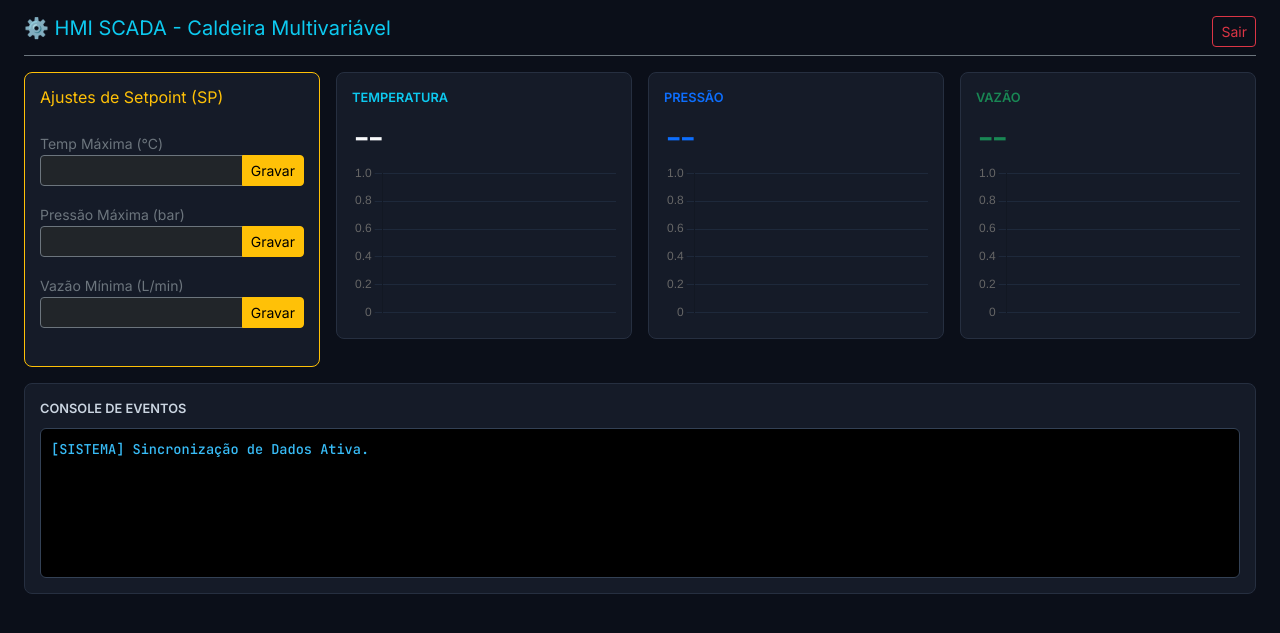
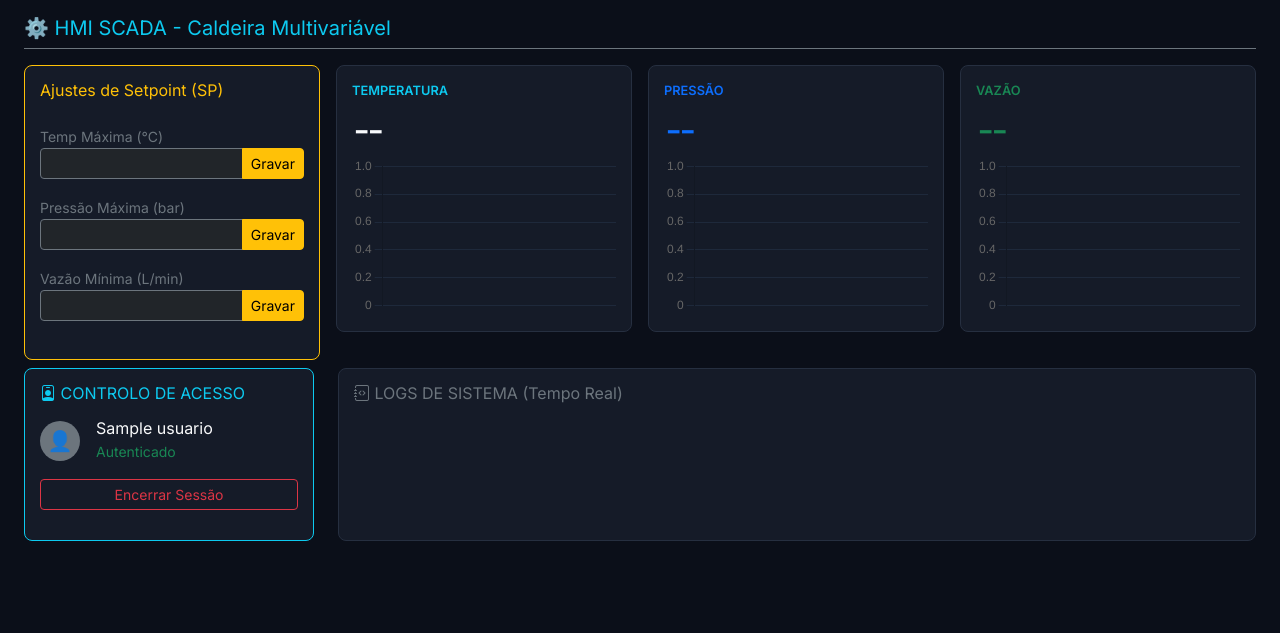
Before and after one commit to luizasilva08/seguranca-da-informacao, a Flask app: template templates/scada.html in a window 1280 px wide. Shown: the top 633 px of the page. Run offline with Flask 3, Linux system fonts and the light colour scheme; the template is opened without the code that fills it: most values are stand-ins (such as "Sample title", 1, 10 or a date in 2020); some libraries are stand-ins or nearby versions.

Commit message:
Sistema SCADA (operador)

```diff
--- a/templates/scada.html
+++ b/templates/scada.html
@@ -1,11 +1,13 @@
 <!DOCTYPE html>
-<html lang="pt-BR">
+<html lang="pt-PT">
 <head>
     <meta charset="UTF-8">
-    <title>HMI SCADA</title>
+    <title>HMI SCADA | Controlo OT</title>
     <link href="https://cdn.jsdelivr.net/npm/bootstrap@5.3.0/dist/css/bootstrap.min.css" rel="stylesheet">
     <link href="https://fonts.googleapis.com/css2?family=Inter:wght@400;600&family=JetBrains+Mono:wght@500;700&display=swap" rel="stylesheet">
+    <link rel="stylesheet" href="https://cdn.jsdelivr.net/npm/bootstrap-icons@1.11.1/font/bootstrap-icons.css">
     <script src="https://cdn.jsdelivr.net/npm/chart.js"></script>
+    <script src="https://cdnjs.cloudflare.com/ajax/libs/crypto-js/4.1.1/crypto-js.min.js"></script>
     <style>
         :root { --bg-dark: #0b0f19; --panel-bg: #151b28; --border-color: #262f40; }
         body { background-color: var(--bg-dark); color: #f8fafc; font-family: 'Inter', sans-serif; }
@@ -16,37 +18,38 @@
         .chart-container { position: relative; height: 160px; width: 100%; }
         .metric-header { font-size: 0.8rem; text-transform: uppercase; color: #94a3b8; font-weight: 600; display: flex; justify-content: space-between; margin-bottom: 10px; }
 
-        .estado-alarme { border-color: #ef4444 !important; box-shadow: inset 0 0 20px rgba(239,68,68,0.1) !important; animation: piscar 1.5s infinite;}
+        .estado-alarme { border-color: #ef4444 !important; box-shadow: inset 0 0 20px rgba(239,68,68,0.2) !important; animation: piscar 1.5s infinite;}
         @keyframes piscar { 50% { border-color: #991b1b !important; } }
 
-        .log-terminal { background: #000; border: 1px solid #334155; border-radius: 6px; padding: 10px; height: 150px; overflow-y: auto; font-family: 'JetBrains Mono', monospace; font-size: 0.85rem; color: #a3e635; }
+        #alerta-mitm {
+            display: none; background-color: #ff0000; color: white; padding: 15px; text-align: center;
+            font-weight: bold; font-size: 1.2rem; text-transform: uppercase; animation: piscar 0.5s infinite;
+        }
     </style>
 </head>
 <body>
 
+<div id="alerta-mitm">⚠️ ATENÇÃO: INTERCETAÇÃO DE REDE (MITM) DETETADA! ASSINATURA DE PACOTE INVÁLIDA. ⚠️</div>
+
 <div class="container-fluid px-4 py-3">
     <div class="d-flex justify-content-between mb-3 border-bottom border-secondary pb-2">
         <h5 class="text-info m-0">⚙️ HMI SCADA - Caldeira Multivariável</h5>
-        <a href="/logout" class="btn btn-outline-danger btn-sm">Sair</a>
     </div>
 
     <div class="row g-3">
         <div class="col-md-3">
             <div class="panel border-warning h-100">
                 <h6 class="text-warning mb-4">Ajustes de Setpoint (SP)</h6>
-
                 <label class="small text-secondary">Temp Máxima (°C)</label>
                 <div class="input-group input-group-sm mb-3">
                     <input type="number" id="sp-temp" class="form-control bg-dark text-white border-secondary">
                     <button class="btn btn-warning" onclick="alterarSetpoint('temp', 'sp-temp')">Gravar</button>
                 </div>
-
                 <label class="small text-secondary">Pressão Máxima (bar)</label>
                 <div class="input-group input-group-sm mb-3">
                     <input type="number" id="sp-pressao" class="form-control bg-dark text-white border-secondary">
                     <button class="btn btn-warning" onclick="alterarSetpoint('pressao', 'sp-pressao')">Gravar</button>
                 </div>
-
                 <label class="small text-secondary">Vazão Mínima (L/min)</label>
                 <div class="input-group input-group-sm mb-2">
                     <input type="number" id="sp-vazao" class="form-control bg-dark text-white border-secondary">
@@ -80,11 +83,30 @@
                 </div>
             </div>
         </div>
+    </div>
 
-        <div class="col-12">
-            <div class="panel">
-                <div class="metric-header" style="color: #cbd5e1;">CONSOLE DE EVENTOS</div>
-                <div id="terminal" class="log-terminal"><div style="color: #38bdf8;">[SISTEMA] Sincronização de Dados Ativa.</div></div>
+    <div class="row mt-2">
+        <div class="col-md-3">
+            <div class="panel border-info h-100">
+                <h6 class="text-info mb-3"><i class="bi bi-person-badge"></i> CONTROLO DE ACESSO</h6>
+                <div class="d-flex align-items-center mb-3">
+                    <div class="bg-secondary rounded-circle me-3" style="width: 40px; height: 40px; display: flex; align-items: center; justify-content: center; font-size: 20px;">
+                        👤
+                    </div>
+                    <div>
+                        <h6 class="mb-0">{{ usuario }}</h6>
+                        <small class="text-success">Autenticado</small>
+                    </div>
+                </div>
+                <a href="/logout" class="btn btn-outline-danger w-100 btn-sm">Encerrar Sessão</a>
+            </div>
+        </div>
+
+        <div class="col-md-9">
+            <div class="panel h-100">
+                <h6 class="text-secondary"><i class="bi bi-journal-code"></i> LOGS DE SISTEMA (Tempo Real)</h6>
+                <div id="lista-logs" style="font-family: 'JetBrains Mono', monospace; font-size: 0.85rem; color: #cbd5e1; height: 95px; overflow-y: auto;">
+                    </div>
             </div>
         </div>
     </div>
@@ -96,19 +118,24 @@
     const cPress = new Chart(document.getElementById('chartPressao').getContext('2d'), { type: 'line', data: { labels: [], datasets: [{ data: [], borderColor: '#3b82f6', tension: 0.3 }] }, options: opts });
     const cVazao = new Chart(document.getElementById('chartVazao').getContext('2d'), { type: 'line', data: { labels: [], datasets: [{ data: [], borderColor: '#10b981', tension: 0.3 }] }, options: opts });
 
-    let stateAlarme = { temp: false, pressao: false, vazao: false };
-
-    function log(msg, color) {
-        const term = document.getElementById('terminal');
-        term.innerHTML += `<div style="color: ${color}">[${new Date().toLocaleTimeString('pt-BR')}] ${msg}</div>`;
-        term.scrollTop = term.scrollHeight;
-    }
+    const CHAVE_SECRETA = "INDUSTRIAS_KEY_2024";
 
     setInterval(async () => {
         try {
             const res = await fetch('/api/monitoramento');
-            const d = await res.json();
-            const t = new Date().toLocaleTimeString('pt-BR');
+            const respostaServidor = await res.json();
+
+            // VERIFICAÇÃO DE ASSINATURA (ANTI-MITM)
+            const hashEsperado = CryptoJS.SHA256(respostaServidor.payload + CHAVE_SECRETA).toString();
+            if (hashEsperado !== respostaServidor.assinatura) {
+                document.getElementById('alerta-mitm').style.display = 'block';
+                return; // Bloqueia a leitura se a assinatura for inválida
+            } else {
+                document.getElementById('alerta-mitm').style.display = 'none';
+            }
+
+            const d = JSON.parse(respostaServidor.payload);
+            const t = new Date().toLocaleTimeString('pt-PT');
 
             document.getElementById('val-temp').innerText = d.temp.valor.toFixed(1) + ' °C';
             document.getElementById('val-lim-temp').innerText = 'SP: ' + d.temp.limite;
@@ -117,35 +144,26 @@
             document.getElementById('val-vazao').innerText = d.vazao.valor.toFixed(1) + ' L/m';
             document.getElementById('val-lim-vazao').innerText = 'SP: ' + d.vazao.limite;
 
-            const handleAlarme = (key, dataObj, cardId, msgAtiva, msgNormal) => {
-                if (dataObj.alarme) {
-                    document.getElementById(cardId).classList.add('estado-alarme');
-                    if (!stateAlarme[key]) { log(msgAtiva, "#f87171"); stateAlarme[key] = true; }
-                } else {
-                    document.getElementById(cardId).classList.remove('estado-alarme');
-                    if (stateAlarme[key]) { log(msgNormal, "#a3e635"); stateAlarme[key] = false; }
-                }
-            };
+            document.getElementById('card-temp').className = d.temp.alarme ? "panel estado-alarme" : "panel";
+            document.getElementById('card-pressao').className = d.pressao.alarme ? "panel estado-alarme" : "panel";
+            document.getElementById('card-vazao').className = d.vazao.alarme ? "panel estado-alarme" : "panel";
 
-            handleAlarme('temp', d.temp, 'card-temp', 'ALERTA: Temperatura Alta!', 'Temperatura normalizada.');
-            handleAlarme('pressao', d.pressao, 'card-pressao', 'ALERTA: Pressão Alta!', 'Pressão normalizada.');
-            handleAlarme('vazao', d.vazao, 'card-vazao', 'ALERTA: Baixa Vazão!', 'Vazão normalizada.');
+            // Atualiza o quadro de Logs
+            document.getElementById('lista-logs').innerHTML = d.logs.map(l => `<div><span class="text-info">[${l.hora}]</span> ${l.acao}</div>`).join('');
 
+            // Atualiza os Gráficos
             [cTemp, cPress, cVazao].forEach((c, i) => {
                 c.data.labels.push(t); c.data.datasets[0].data.push([d.temp.valor, d.pressao.valor, d.vazao.valor][i]);
                 if(c.data.labels.length > 20) { c.data.labels.shift(); c.data.datasets[0].data.shift(); }
                 c.update();
             });
-        } catch(e) {
-            console.error(e);
-        }
+        } catch(e) { console.error(e); }
     }, 2000);
 
     async function alterarSetpoint(varName, inputId) {
         const val = document.getElementById(inputId).value;
         if(!val) return;
         await fetch('/api/setpoint', { method: 'POST', headers: { 'Content-Type': 'application/json' }, body: JSON.stringify({ variavel: varName, valor: val }) });
-        log(`Você alterou o Setpoint de ${varName.toUpperCase()} para ${val}`, "#38bdf8");
         document.getElementById(inputId).value = '';
     }
 </script>
```
